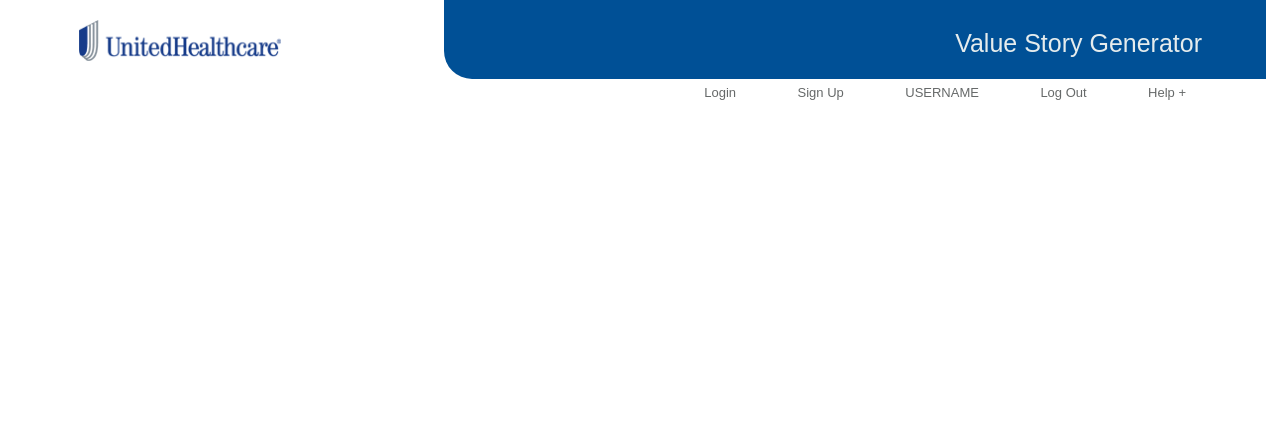
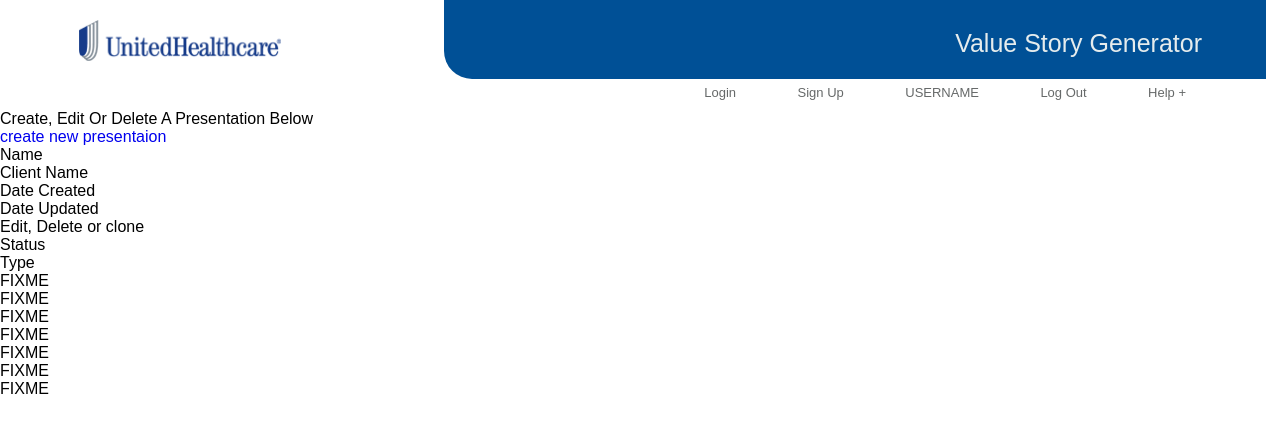
Before and after one commit to psanjeetprdxn/United-health-care, a PHP site: page / in a window 1280 px wide. Shown: the top 433 px of the page. Run offline with PHP 8.4, Linux system fonts and the light colour scheme.

Commit message:
html: presentaion details table structure added

```diff
--- a/includes/header.php
+++ b/includes/header.php
@@ -11,7 +11,7 @@
       <span class="capitalize">value story generator</span>
     </div><!-- end of header-generator -->
   </div><!-- end of header-top -->
-  <div class="header-bottom">
+  <div class="header-bottom cf">
     <nav>
       <ul>
         <!-- menu for non-login users (starts)-->
--- a/index.php
+++ b/index.php
@@ -22,6 +22,35 @@
 		<!-- end of header -->
 		<!-- Start of main -->
 		<main>
+			<!-- start of main section heading -->
+			<h3 class="capitalize">create, edit or delete a presentation below</h3>
+			<div class="new-presentation">
+				<a href="#FIXME" title="Create New Presentaion">create new presentaion</a>
+			</div>
+			<div class="presentaion-details">
+				<!-- PRESENTAION COLUMN NAME -->
+				<div class="table-row-header">
+						<div class="table-header">Name</div>
+						<div class="table-header">Client Name</div>
+						<div class="table-header">Date Created</div>
+						<div class="table-header">Date Updated</div>
+						<div class="table-header">Edit, Delete or clone</div>
+						<div class="table-header">Status</div>
+						<div class="table-header">Type</div>
+				</div>
+				<!-- PRESENTAION DATA -->
+				<div class="table-row-data">
+						<div class="table-data">FIXME</div>
+						<div class="table-data">FIXME</div>
+						<div class="table-data">FIXME</div>
+						<div class="table-data">FIXME</div>
+						<div class="table-data">FIXME</div>
+						<div class="table-data">FIXME</div>
+						<div class="table-data">FIXME</div>
+				</div>
+				<span class="presentaion-message"></span>
+			</div>
+			<!-- end of main section heading -->
 		</main>
 		<!-- End of main -->
 		<!-- start of footer -->
```
